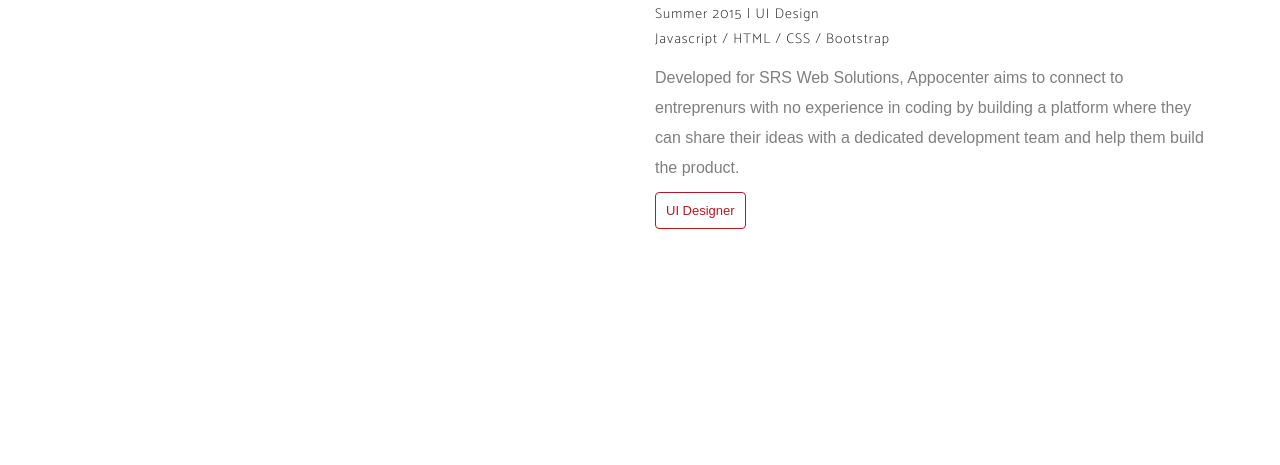
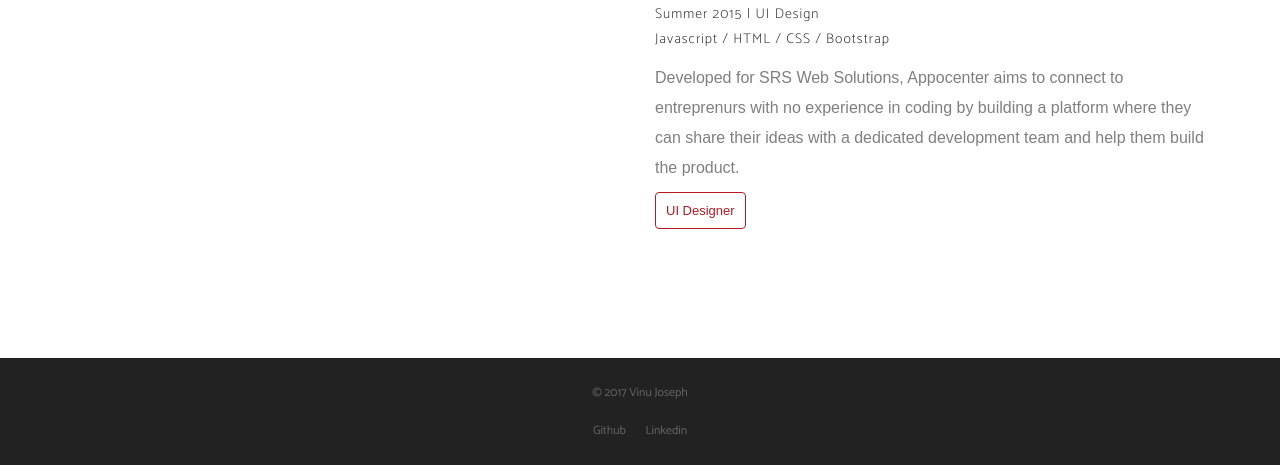
Before and after one commit to vinujosef/vinujosef.github.io, a website: page projects.html in a window 1280 px wide. Shown: the part 1642-2107 px from the top of the page. Before the commit the page ends 2000 px from the top, so only its background shows below. Drawn offline with Linux system fonts and the light colour scheme.

Commit message:
Added footer

```diff
--- a/css/styles.css
+++ b/css/styles.css
@@ -297,4 +297,8 @@ div .download-pdf{
   border-bottom: 2px solid #b61924;
 }
 
+footer{
+  font-size: 12px;
+  font-family: 'Catamaran', 'sans-serif';
+}
 /*ALL EXCEPT HOME END*/
--- a/projects.html
+++ b/projects.html
@@ -9,7 +9,6 @@
     <title>Vinu Joseph</title>
 
     <link rel="stylesheet" href="vendor/bootstrap/css/bootstrap.min.css">
-    <link rel="stylesheet" href="https://fonts.googleapis.com/css?family=Lato">
     <link rel="stylesheet" href="https://fonts.googleapis.com/css?family=Catamaran:100,200,300,400,500,600,700,800,900">
 
     <link rel="stylesheet" href="css/new-age.css">
@@ -125,6 +124,11 @@
 
     </section>
 
+    <footer>
+        © 2017 Vinu Joseph
+        <br><br>
+        Github &nbsp; &nbsp; &nbsp; Linkedin
+    </footer>
 
     <!-- jQuery -->
     <script src="vendor/jquery/jquery.min.js"></script>
@@ -132,9 +136,6 @@
     <!-- Bootstrap Core JavaScript -->
     <script src="vendor/bootstrap/js/bootstrap.min.js"></script>
 
-    <!-- Plugin JavaScript -->
-    <!--<script src="https://cdnjs.cloudflare.com/ajax/libs/jquery-easing/1.3/jquery.easing.min.js"></script>-->
-
     <!-- Theme JavaScript -->
     <script src="js/new-age.min.js"></script>
 </body>
```
Also changed, not shown: cv.html (+8 -5 lines), index.html (+2 -1 lines), research.html (+5 -4 lines).
